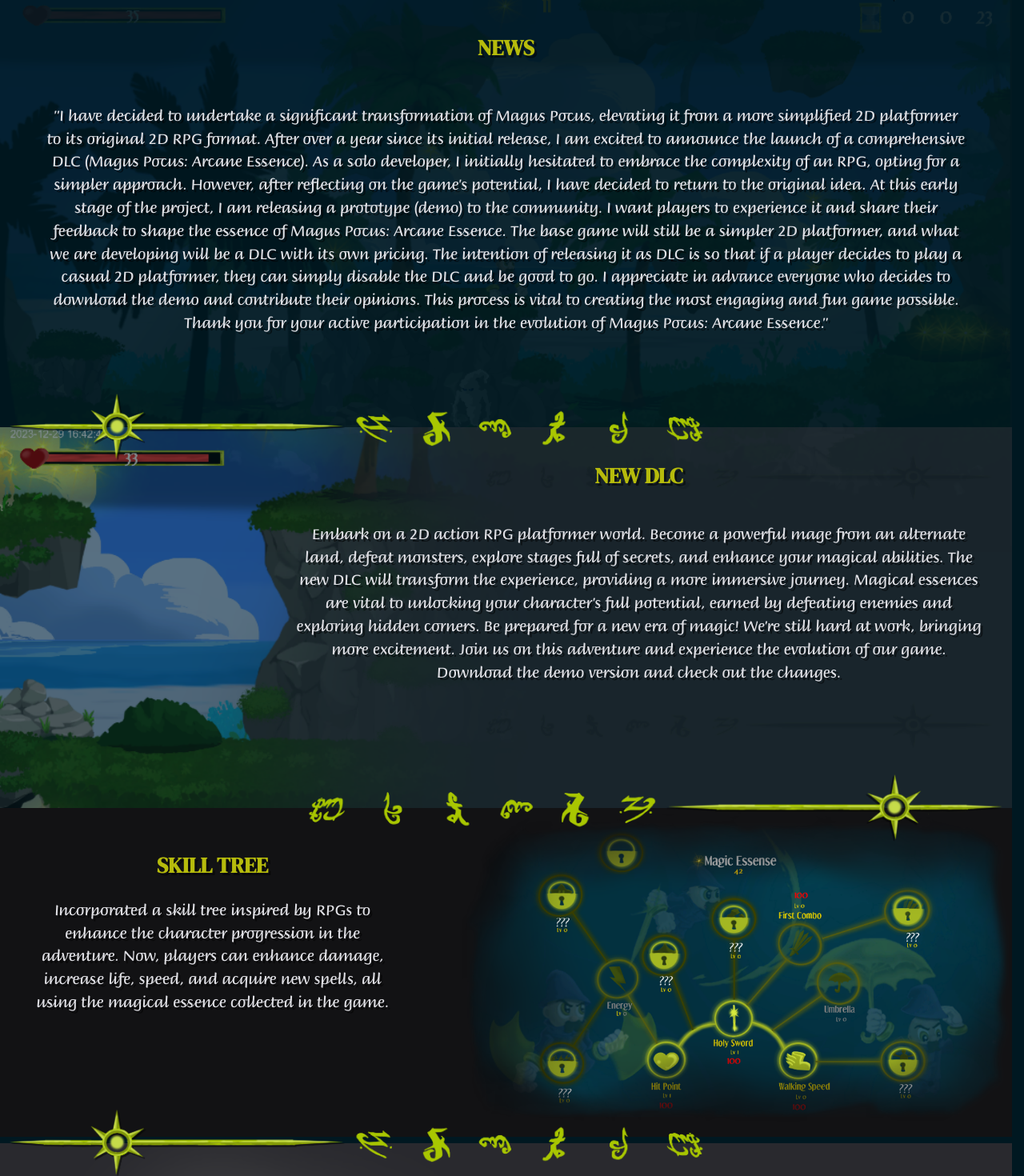
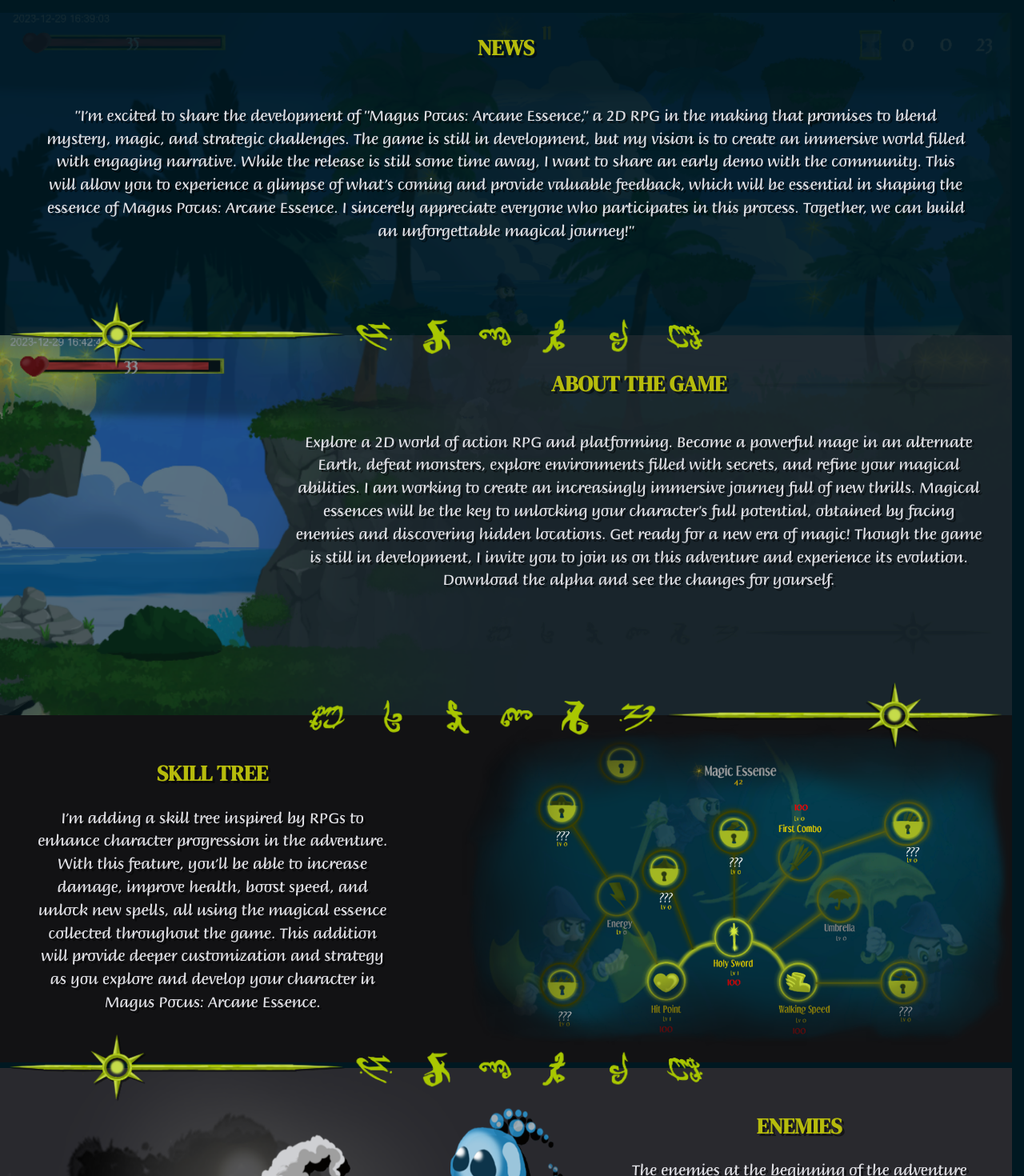
Before and after one commit to vitor7goncalves/Magus-Pocus-Page, a React (Vite) app: page /maguspocus/eng/ in a window 1280 px wide. Shown: the part 740-2210 px from the top of the page at 80% size. Built offline with nearby package versions, Linux system fonts and the light colour scheme.

Commit message:
Mudança Magus Pocus

```diff
--- a/src/components/Body_Eng.jsx
+++ b/src/components/Body_Eng.jsx
@@ -17,11 +17,9 @@
                 <div className={styles.content2_news}>
                     <div>
                         <p>
-                            "I have decided to undertake a significant transformation of Magus Pocus, elevating it from a more simplified 2D platformer to its original 2D RPG format. After over a year since its initial release, I am excited to announce the launch of a comprehensive DLC (Magus Pocus: Arcane Essence). As a solo developer, I initially hesitated to embrace the complexity of an RPG, opting for a simpler approach. However, after reflecting on the game's potential, I have decided to return to the original idea.
-
-                            At this early stage of the project, I am releasing a prototype (demo) to the community. I want players to experience it and share their feedback to shape the essence of Magus Pocus: Arcane Essence. The base game will still be a simpler 2D platformer, and what we are developing will be a DLC with its own pricing. The intention of releasing it as DLC is so that if a player decides to play a casual 2D platformer, they can simply disable the DLC and be good to go.
-
-                            I appreciate in advance everyone who decides to download the demo and contribute their opinions. This process is vital to creating the most engaging and fun game possible. Thank you for your active participation in the evolution of Magus Pocus: Arcane Essence."
+                            "I’m excited to share the development of "Magus Pocus: Arcane Essence," a 2D RPG in the making that promises to blend mystery, magic, and strategic challenges. The game is still in development, but my vision is to create an immersive world filled with engaging narrative.
+                            While the release is still some time away, I want to share an early demo with the community. This will allow you to experience a glimpse of what’s coming and provide valuable feedback, which will be essential in shaping the essence of Magus Pocus: Arcane Essence.
+                            I sincerely appreciate everyone who participates in this process. Together, we can build an unforgettable magical journey!"
                         </p>
                     </div>
                     <div>
@@ -33,9 +31,14 @@
             <div className={styles.content_game}>
                 <div className={styles.content2_game}>
                     <div className={styles.content_game_text}>
-                        <h2>New DLC</h2>
+                        <h2>About the game</h2>
                         <p>
-                            Embark on a 2D action RPG platformer world. Become a powerful mage from an alternate land, defeat monsters, explore stages full of secrets, and enhance your magical abilities. The new DLC will transform the experience, providing a more immersive journey. Magical essences are vital to unlocking your character's full potential, earned by defeating enemies and exploring hidden corners. Be prepared for a new era of magic! We're still hard at work, bringing more excitement. Join us on this adventure and experience the evolution of our game. Download the demo version and check out the changes.
+                            Explore a 2D world of action RPG and platforming.
+                            Become a powerful mage in an alternate Earth, defeat monsters, explore environments filled with secrets, and refine your magical abilities.
+                            I am working to create an increasingly immersive journey full of new thrills.
+                            Magical essences will be the key to unlocking your character's full potential, obtained by facing enemies and discovering hidden locations.
+                            Get ready for a new era of magic! Though the game is still in development, I invite you to join us on this adventure and experience its evolution.
+                            Download the alpha and see the changes for yourself.
                         </p>
                     </div>
                     <div>
@@ -49,7 +52,7 @@
                     <div className={styles.content_skill_three_text}>
                         <h2>Skill Tree</h2>
                         <p>
-                            Incorporated a skill tree inspired by RPGs to enhance the character progression in the adventure. Now, players can enhance damage, increase life, speed, and acquire new spells, all using the magical essence collected in the game.
+                            I’m adding a skill tree inspired by RPGs to enhance character progression in the adventure. With this feature, you’ll be able to increase damage, improve health, boost speed, and unlock new spells, all using the magical essence collected throughout the game. This addition will provide deeper customization and strategy as you explore and develop your character in Magus Pocus: Arcane Essence.
                         </p>
                     </div>
                 </div>
@@ -59,9 +62,9 @@
             <div className={styles.content_enemy}>
                 <img src={img5} />
                 <div className={styles.content_enemy_text}>
-                    <h2>Enhanced Enemies</h2>
+                    <h2>Enemies</h2>
                     <p>
-                        The introduction of new enemies and the overhaul of existing ones are accompanied by enhancements in the artificial intelligence that controls these adversaries. These improvements aim to require greater creativity from the player during battles, emphasizing the importance of the constant evolution of the character. This becomes essential to overcome increasingly evolved enemies throughout the journey.
+                        The enemies at the beginning of the adventure will be relatively simple, but as you progress, you'll encounter increasingly intelligent and challenging foes, each with unique abilities. These encounters will require not only more elaborate strategies but also a constant evolution of your character, creating a natural sense of progression—something fundamental in RPGs. With each battle, you'll feel the impact of your choices and the development of your skills.
                     </p>
                 </div>
             </div>
@@ -70,14 +73,14 @@
                 <div className={styles.content_video_text}>
                     <h2>Magus Pocus: Arcane Essence</h2>
                 </div>
-                <iframe width="560" height="315" src="https://www.youtube.com/embed/78GoFuk-6p0?si=NmxpHgYC9SomQ6Jz" title="YouTube video player" frameborder="0" allow="accelerometer; autoplay; clipboard-write; encrypted-media; gyroscope; picture-in-picture; web-share" allowfullscreen></iframe>
+                <iframe width="560" height="315" src="https://www.youtube.com/embed/LD9W2xLTCXU?si=LD9iq0LlnR_cKvgF" title="YouTube video player" frameborder="0" allow="accelerometer; autoplay; clipboard-write; encrypted-media; gyroscope; picture-in-picture; web-share" allowfullscreen></iframe>
                 <img className={styles.border_img_BG} src={img6} />
             </div>
             <div className={styles.button_buy}>
                 <a href="https://store.steampowered.com/app/2101760/Magus_Pocus/">
                     <button>Buy Magus Pocus In Steam</button>
                 </a>
-                <a href="https://store.steampowered.com/app/2101760/Magus_Pocus/">
+                <a href="https://stormwizardstudios.itch.io/maguspocus-arcaneessence">
                     <button>Free Test Magus Pocus: Arcane Essence</button>
                 </a>
             </div>
--- a/src/components/Header_Br.jsx
+++ b/src/components/Header_Br.jsx
@@ -9,7 +9,7 @@
                 <a href="https://store.steampowered.com/app/2101760/Magus_Pocus/">
                     <button>Compre Magus Pocus Na Steam</button>
                 </a>
-                <a href="https://store.steampowered.com/app/2101760/Magus_Pocus/">
+                <a href="https://stormwizardstudios.itch.io/maguspocus-arcaneessence">
                     <button>Teste de graça Magus Pocus: Essencia Arcana</button>
                 </a>
             </div>
--- a/src/components/MainPage_Br.jsx
+++ b/src/components/MainPage_Br.jsx
@@ -58,11 +58,7 @@
                     <div className={styles.content_section_three_text_main_page}>
                         <h2>Magus Pocus</h2>
                         <p>
-                            Explore um mundo de RPG de ação 2D no estilo plataforma. Torne-se um mago poderoso de uma
-                            Terra alternativa e derrote monstros, explore estágios cheios de segredos e aprimore seu poder mágico
-                            habilidades. O novo DLC transformará a experiência, oferecendo uma jornada envolvente com magia
-                            essências vitais para desbloquear todo o potencial do seu personagem. Prepare-se para uma nova era de magia!
-                            Junte-se a nós nesta aventura, baixe a versão demo e confira as mudanças.
+                            Explore um mundo 2D de RPG de ação e plataforma. Assuma o papel de um mago poderoso em uma Terra alternativa, derrote monstros, desvende estágios repletos de segredos e aperfeiçoe suas habilidades mágicas. Ao longo da jornada, você encontrará relíquias poderosas que aprimoram suas habilidades e desbloqueiam novas magias, além de evoluir seus poderes utilizando essências mágicas. Este novo jogo oferece uma experiência envolvente, onde relíquias e essências mágicas serão fundamentais para liberar todo o potencial do seu personagem. Prepare-se para uma nova era de magia! Junte-se a nós nesta aventura, baixe a versão alpha demo e descubra as novidades por si mesmo!
                         </p>
                         <button onClick={() => window.location.href = urlGame.maguspocus}>
                             Saiba Mais
```
Also changed, not shown: src/components/Body_Br.jsx (+14 -23 lines), src/components/MainPage_Eng.jsx (+3 -7 lines), 1 other file (tests, documents, lock files or other folders).
